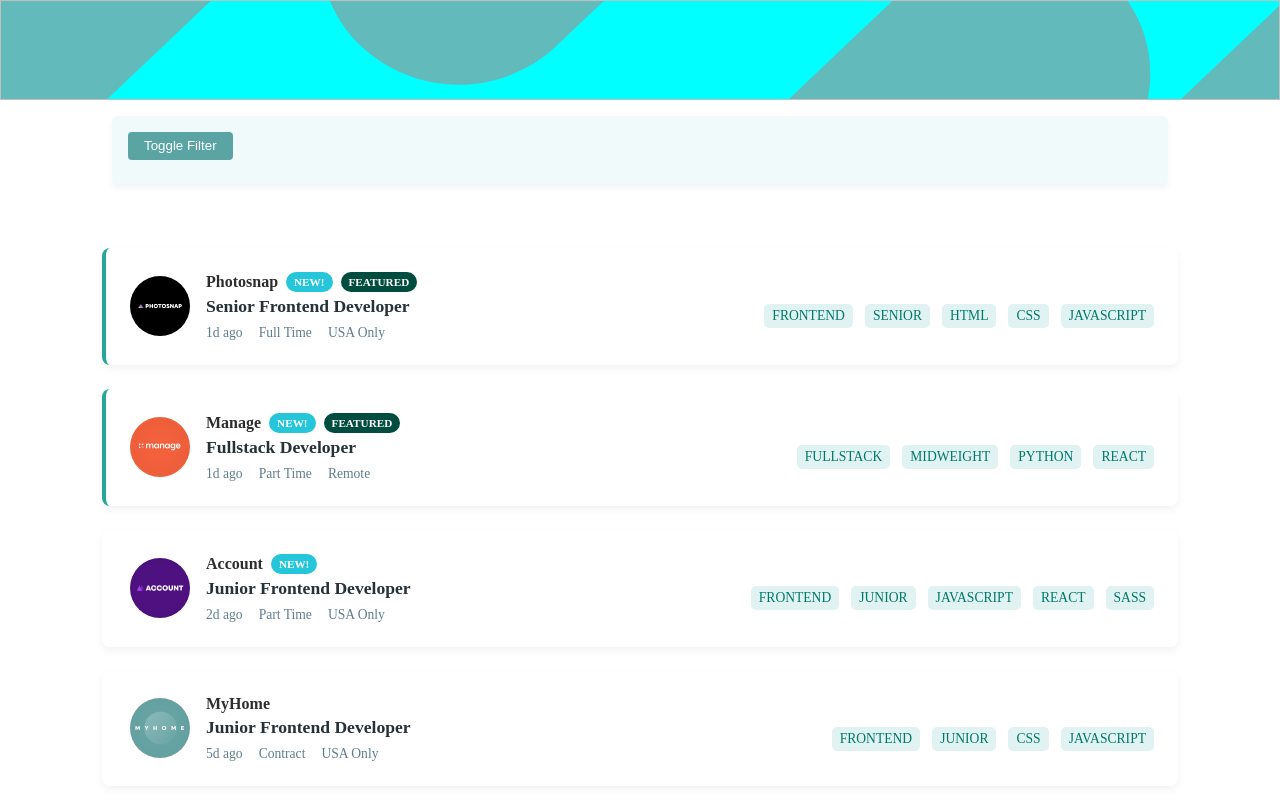
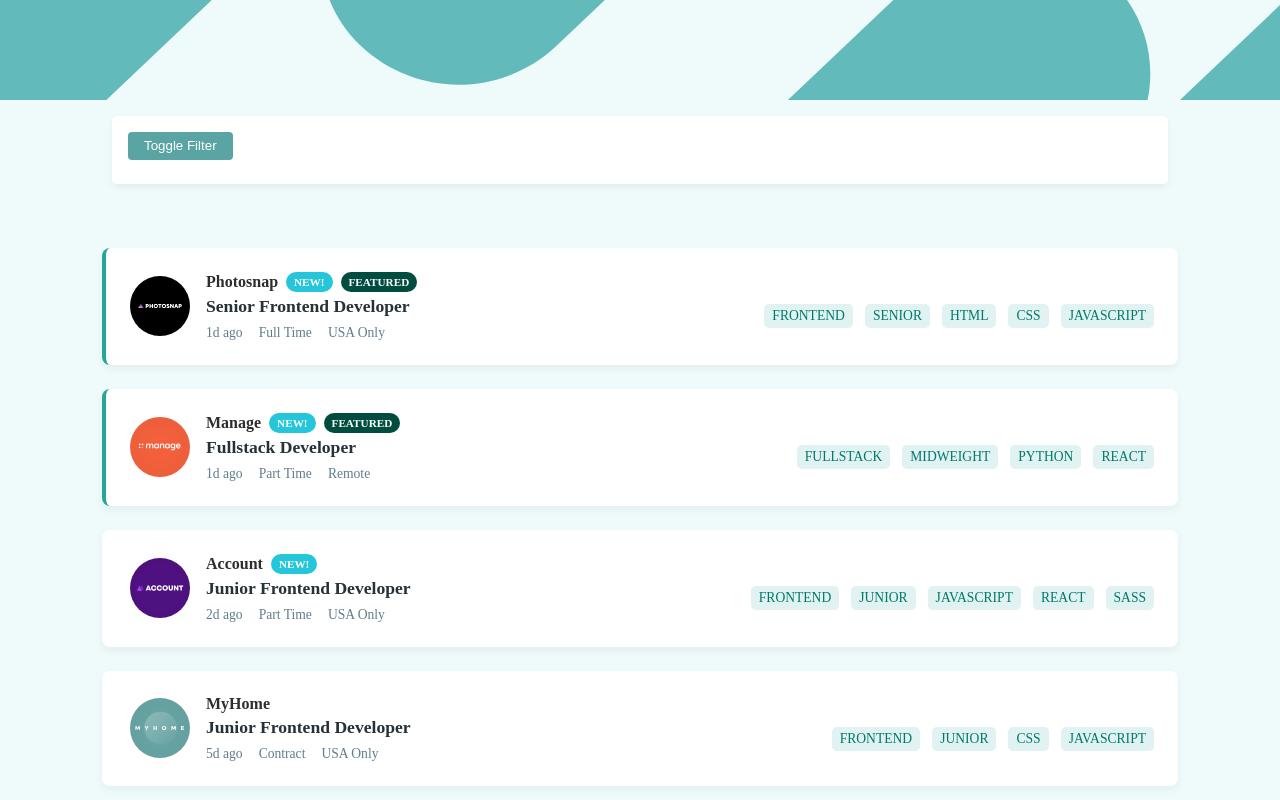
Before and after one commit to CodeWithMaina/filtering-job-listing-functionality, a plain HTML site: page index.html in a window 1280 px wide. Shown: the top 800 px of the page. Drawn offline with Linux system fonts and the light colour scheme.

Commit message:
final styling

```diff
--- a/index.html
+++ b/index.html
@@ -8,7 +8,7 @@
 </head>
 <body>
   <main>
-    <img class="header">
+    <div class="header"></div>
     <div class="filter-container"></div>
     <div class="listings" id="listing-container"></div>
   </main>
--- a/style.css
+++ b/style.css
@@ -5,12 +5,14 @@
 main{
     display: flex;
     flex-direction: column;
+    background-color: hsl(180, 52%, 96%);
+
 }
 .header {
     height: 100px;
     background-image: url("./images/bg-header-desktop.svg");
     width: 100%;
-    background-color: aqua;
+    background-color: hsl(180, 52%, 96%);
     object-fit: cover;
 }
 .listings{
@@ -18,12 +20,13 @@ main{
     flex-direction: column;
     align-items: center;
     padding-top: 3rem;
+    background-color: hsl(180, 52%, 96%);
+
 }
 /* Filter Container */
 .filter-container {
   margin: 1rem auto;
   padding: 1rem;
-  background-color: #f0fafb;
   border-radius: 5px;
   display: flex;
   flex-direction: column;
@@ -32,6 +35,7 @@ main{
   font-family: 'Segoe UI', sans-serif;
   position: relative;
   width: 80%;
+  background-color: white;
 }
 
 /* Toggle Button */
```
